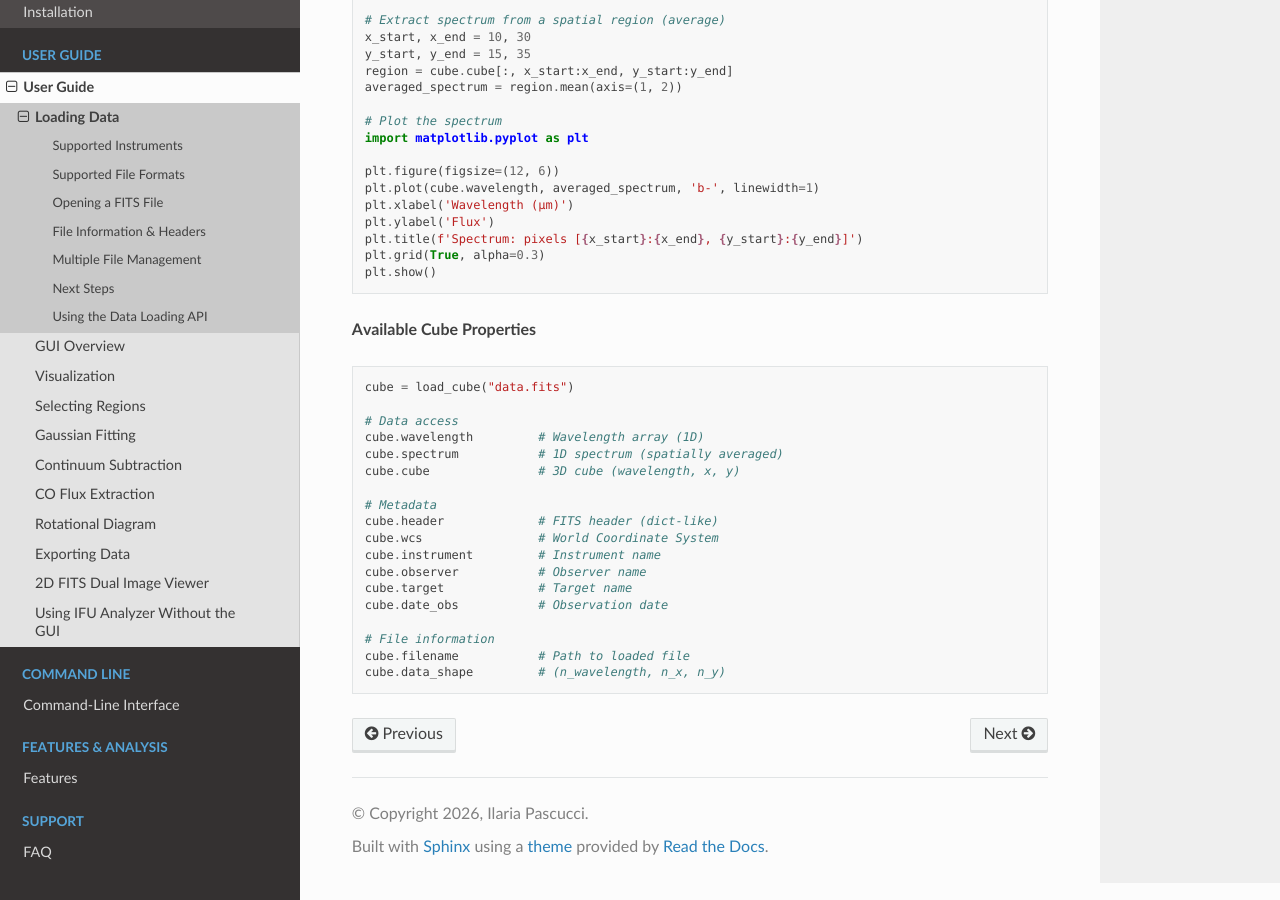
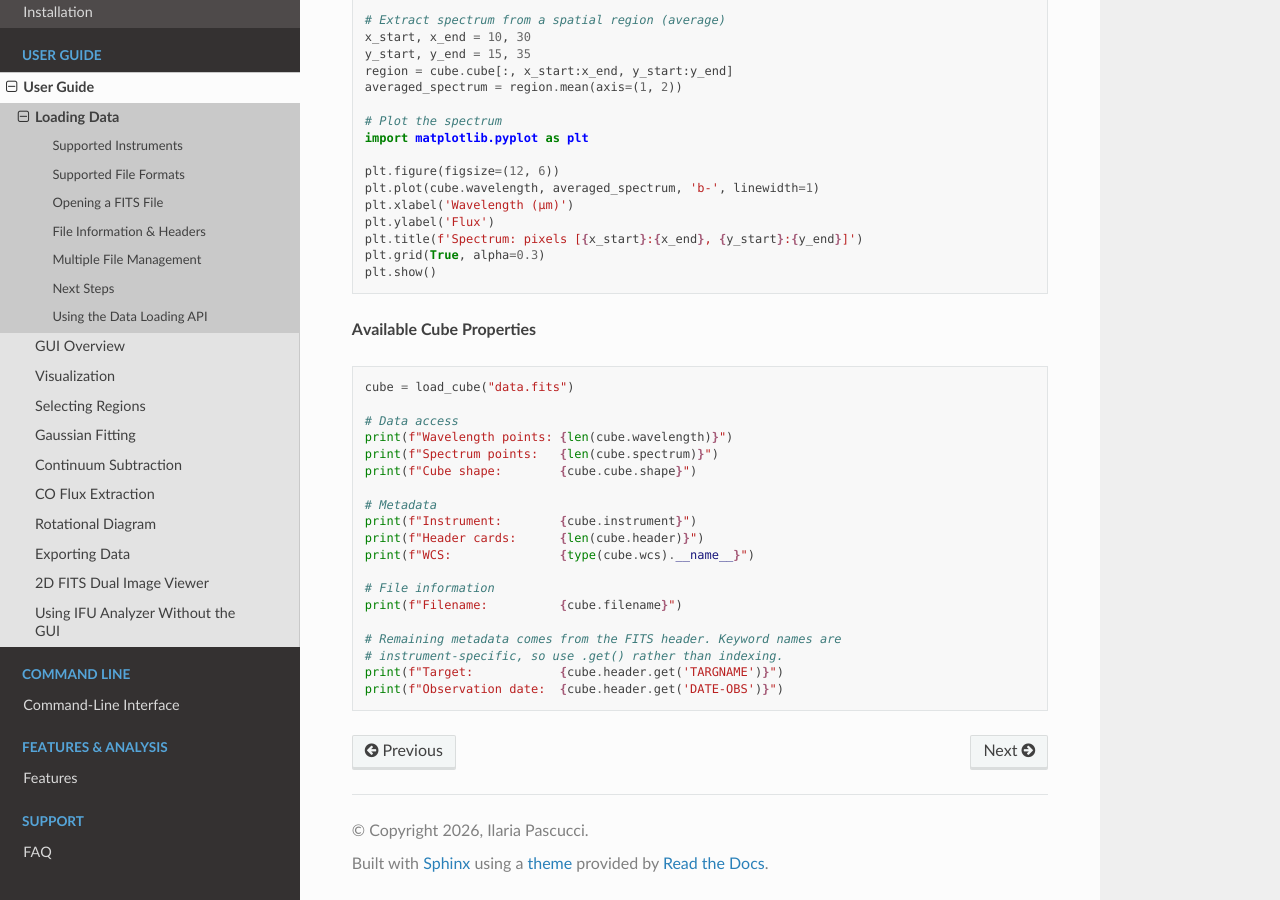
Before and after one commit to ilariapascucci/IFU-Analyzer, a Sphinx documentation site: the page built from docs/user_guide/loading_data.rst, in a window 1280 px wide and 900 px high, scrolled down 2502 px. Built offline with Sphinx 7.4.7 and the Read the Docs theme 3.1.0, drawn with Linux system fonts in a browser that asks for light colours.

Commit message:
docs/api test documentation code #4 available cube properties

```diff
--- a/docs/user_guide/loading_data.rst
+++ b/docs/user_guide/loading_data.rst
@@ -142,18 +142,19 @@ Load and access FITS data programmatically in Python scripts or Jupyter notebook
     cube = load_cube("data.fits")
 
     # Data access
-    cube.wavelength         # Wavelength array (1D)
-    cube.spectrum           # 1D spectrum (spatially averaged)
-    cube.cube               # 3D cube (wavelength, x, y)
+    print(f"Wavelength points: {len(cube.wavelength)}")
+    print(f"Spectrum points:   {len(cube.spectrum)}")
+    print(f"Cube shape:        {cube.cube.shape}")
 
     # Metadata
-    cube.header             # FITS header (dict-like)
-    cube.wcs                # World Coordinate System
-    cube.instrument         # Instrument name
-    cube.observer           # Observer name
-    cube.target             # Target name
-    cube.date_obs           # Observation date
+    print(f"Instrument:        {cube.instrument}")
+    print(f"Header cards:      {len(cube.header)}")
+    print(f"WCS:               {type(cube.wcs).__name__}")
 
     # File information
-    cube.filename           # Path to loaded file
-    cube.data_shape         # (n_wavelength, n_x, n_y)
+    print(f"Filename:          {cube.filename}")
+
+    # Remaining metadata comes from the FITS header. Keyword names are
+    # instrument-specific, so use .get() rather than indexing.
+    print(f"Target:            {cube.header.get('TARGNAME')}")
+    print(f"Observation date:  {cube.header.get('DATE-OBS')}")
```
Also changed, not shown: test_docs_api.py (+30 -0 lines), 5 other files.
